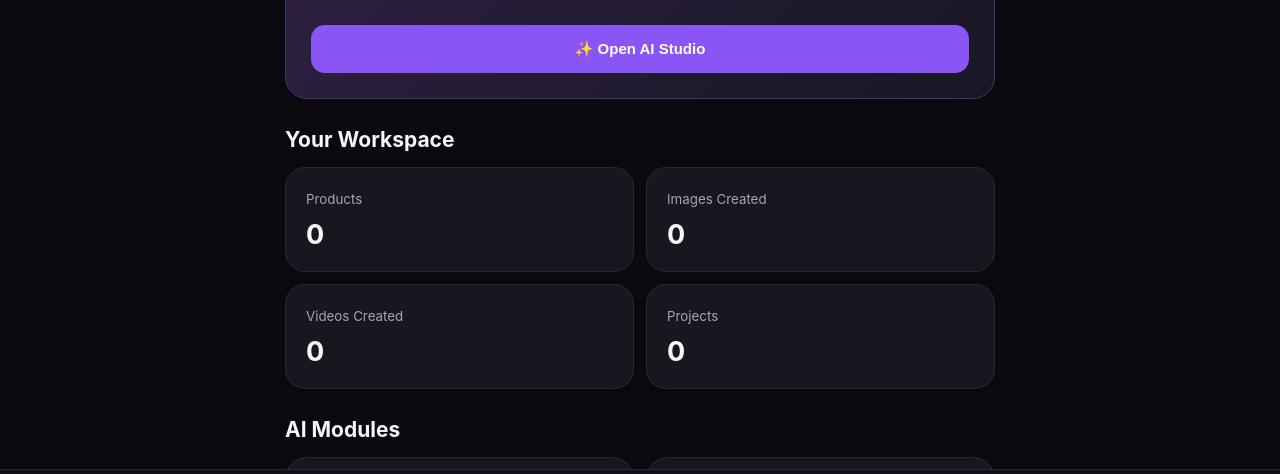
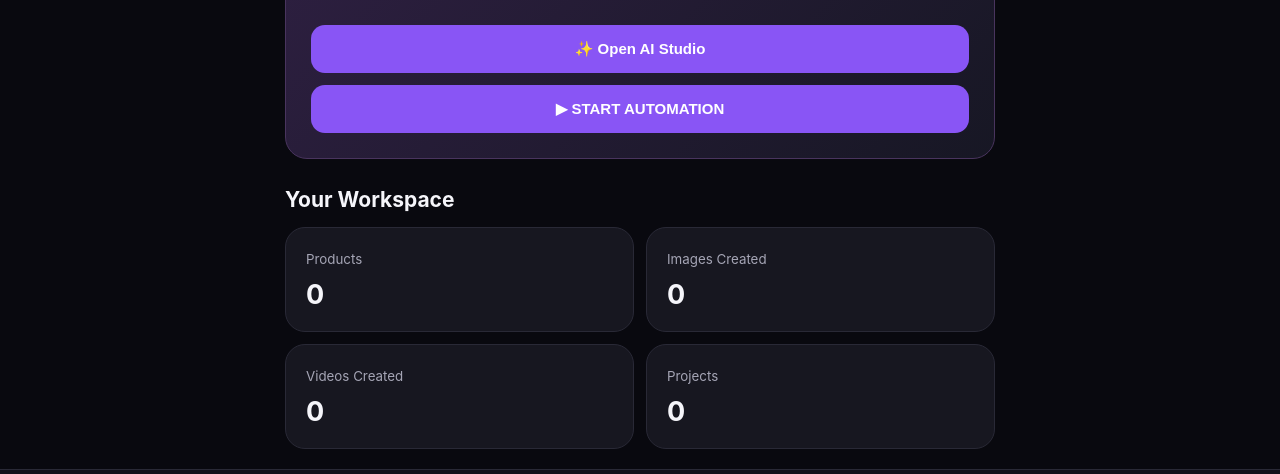
Before and after one commit to axlfaldy-ux/aura-ai-android, a plain HTML site: page index.html in a window 1280 px wide. Shown: the part 245-719 px from the top of the page. Drawn offline with Linux system fonts and the light colour scheme.

Commit message:
Update index.html

```diff
--- a/index.html
+++ b/index.html
@@ -63,6 +63,7 @@ textarea{min-height:115px;resize:vertical}
     <h1>Create. Generate. Earn.</h1>
     <p>Workspace untuk membuat gambar dan video produk affiliate.</p>
     <button class="primary" onclick="showPage('studio')">✨ Open AI Studio</button>
+    <button class="primary" onclick="startAuraWorkflow()">▶ START AUTOMATION</button>
   </div>
 
   <h2>Your Workspace</h2>
```
